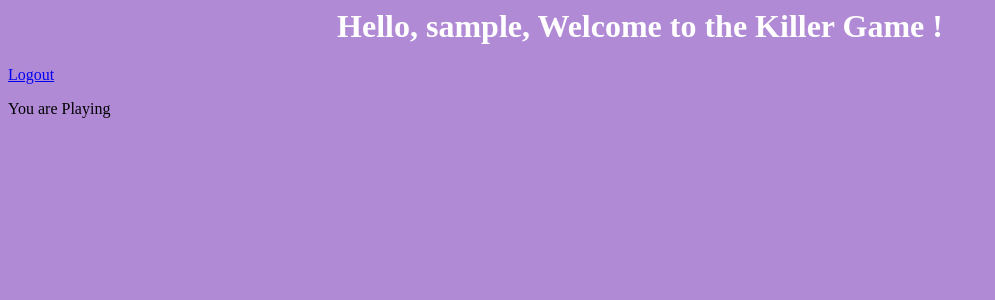
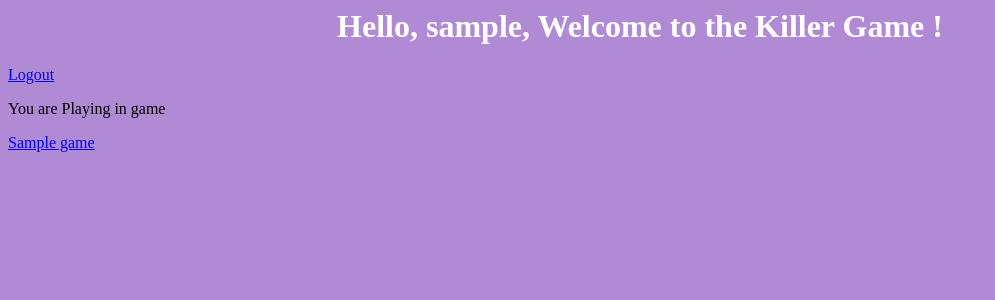
Before and after one commit to GuillaumeCLaurent/killer_game, a Django app: page /killer_app/ in a window 1280 px wide. Shown: the top 300 px of the page, without its empty margins (0-995 px from the left). Run offline with Django 4.2, Linux system fonts and the light colour scheme; a user stored in the database is signed in; tables that the repository leaves empty hold one stand-in row (values such as "Sample post").

Commit message:
Fixed playing and ot playing issues

```diff
--- a/killer/killer_app/models.py
+++ b/killer/killer_app/models.py
@@ -7,6 +7,20 @@ from django.dispatch import receiver
 
 # Create your models here.
 
+# Define Game model
+class Game(models.Model):
+    name = models.CharField(max_length=200, unique = True)
+    begin_date = models.DateTimeField('date published', null=True)
+    users = models.ManyToManyField(User)
+
+
+
+    class Meta:
+        ordering = ['name']
+
+    def __str__(self):
+        return self.name
+
 
 
 # Define Player model
@@ -15,14 +29,15 @@ class Player(models.Model):
     is_in_game = models.BooleanField(default=False)
     target_name = models.CharField(max_length=200, null=True)
     target_action = models.CharField(max_length=200, null=True)
+    created = models.ForeignKey(Game, on_delete=models.CASCADE, null=True)
 
-    #name = models.CharField(max_length=200)
+
     """
     class Meta:
         ordering = ['user.username']
     """
     def __str__(self):
-        return self.name
+        return self.user.username
 
 @receiver(post_save, sender=User)
 def create_user_player(sender, instance, created, **kwargs):
@@ -32,17 +47,3 @@ def create_user_player(sender, instance, created, **kwargs):
 @receiver(post_save, sender=User)
 def save_user_player(sender, instance, **kwargs):
     instance.player.save()
-
-
-# Define Game model
-class Game(models.Model):
-    name = models.CharField(max_length=200, unique = True)
-    begin_date = models.DateTimeField('date published', null=True)
-    users = models.ManyToManyField(User)
-    #creator = models.OneToOneField(User, on_delete=models.CASCADE, null=True)
-
-    class Meta:
-        ordering = ['name']
-
-    def __str__(self):
-        return self.name
--- a/killer/killer_app/templates/killer_app/create.html
+++ b/killer/killer_app/templates/killer_app/create.html
@@ -31,3 +31,7 @@
 		<a href='/killer_app/register'>Register</a>
 	{% endif %}
 </div>
+
+<div>
+	<a href="{% url 'index' %}"> Home </a>
+</div>
--- a/killer/killer_app/templates/killer_app/index.html
+++ b/killer/killer_app/templates/killer_app/index.html
@@ -15,7 +15,8 @@
                 <p>{{user.player.is_in_game}}</p>
             </div>
         {%else%}
-            <p> You are Playing </p>
+            <p> You are Playing in game </p>
+            <a href="/killer_app/{{ game_id }}/">{{ game_name }}</a>
         {%endif%}
     {% else %}
         <a href="{% url 'login' %}">Login</a>
--- a/killer/killer_app/templates/killer_app/join.html
+++ b/killer/killer_app/templates/killer_app/join.html
@@ -11,3 +11,7 @@
 {% endfor %}
 </ul>
 {% endif %}
+
+<div>
+	<a href="{% url 'index' %}"> Home </a>
+</div>
--- a/killer/killer_app/views.py
+++ b/killer/killer_app/views.py
@@ -11,8 +11,24 @@ from.models import Game, Player
 
 # Create your views here.
 def index(request):
+    user = request.user
 
-    return render(request, 'killer_app/index.html', {})
+    if user.is_authenticated:
+        game =  user.game_set.all()
+        print(game)
+        if game:
+            print(game[0].id)
+            context = {
+                'game_id' :game[0].id,
+                'game_name' : game[0].name,
+            }
+            return render(request, 'killer_app/index.html', context)
+
+    context = {
+        'game' :None,
+    }
+
+    return render(request, 'killer_app/index.html', context)
 
 def register(request):
     if request.method == "GET":
@@ -33,23 +49,36 @@ def register(request):
 
 def detail(request, game_id):
     game = get_object_or_404(Game, pk=game_id)
-
+    user = request.user
 
     if request.method == 'POST':
 
         if 'join' in request.POST:
-            game.users.add(request.user)
-            print('joined')
+            game.users.add(user)
+            request.user.player.is_in_game = True
+
 
         if 'quit' in request.POST:
-            game.users.remove(request.user)
-            print('quitted')
+            game.users.remove(user)
+            request.user.player.is_in_game = False
+            if game == user.player.created:
+                user.player.created = None
 
-    is_in_game = request.user in  game.users.all()
+
+        if 'start' in request.POST:
+            game.start()
+
+
+        user.save()
+        game.save()
+
+
+    #is_in_game = request.user in  game.users.all()
     context = {
         'player_list': [user.username for user in game.users.all()],
         'game_id': game_id,
-        'is_in_game': is_in_game,
+        'is_in_game': request.user.player.is_in_game,
+        'is_admin': user.player.created == game,
     }
 
 
@@ -73,6 +102,9 @@ def create(request):
             game = Game(name=form.cleaned_data['game_name'])
             game.save()
             game.users.add(request.user)
+            request.user.player.created = game
+            request.user.player.is_in_game = True
+            request.user.save()
 
 
         else:
```
Also changed, not shown: killer/killer_app/templates/killer_app/detail.html (+7 -0 lines).
